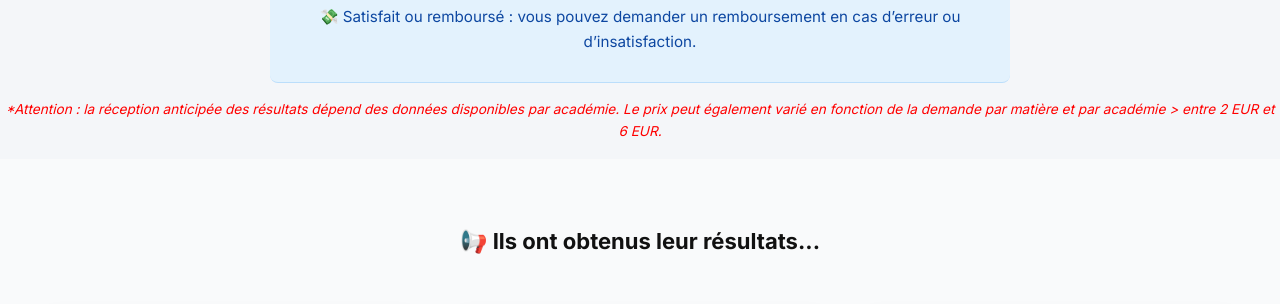
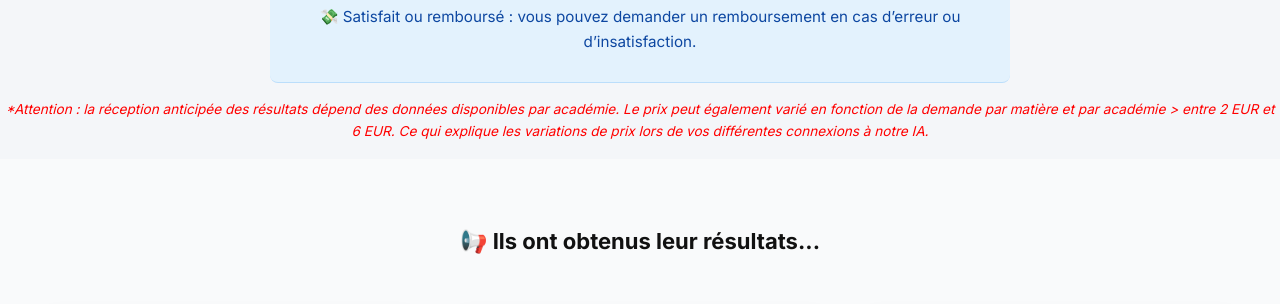
Before and after one commit to bacresultat/ia, a website: page index.html in a window 1280 px wide. Shown: the part 1813-2117 px from the top of the page. Drawn offline with Linux system fonts and the light colour scheme; a script that the page names is missing.

Commit message:
Update index.html

```diff
--- a/index.html
+++ b/index.html
@@ -88,7 +88,7 @@
 </section>
 <p style="color: red; font-size: 0.85rem; font-style: italic; margin: 1rem 0; text-align: center;">
   *Attention : la réception anticipée des résultats dépend des données disponibles par académie. Le prix peut également varié en fonction de la demande par matière et par académie > entre 2 EUR et 6 EUR.
-</p>
+Ce qui explique les variations de prix lors de vos différentes connexions à notre IA.</p>
 
 <section class="temoignages-alkyai">
   <div class="container">
```
